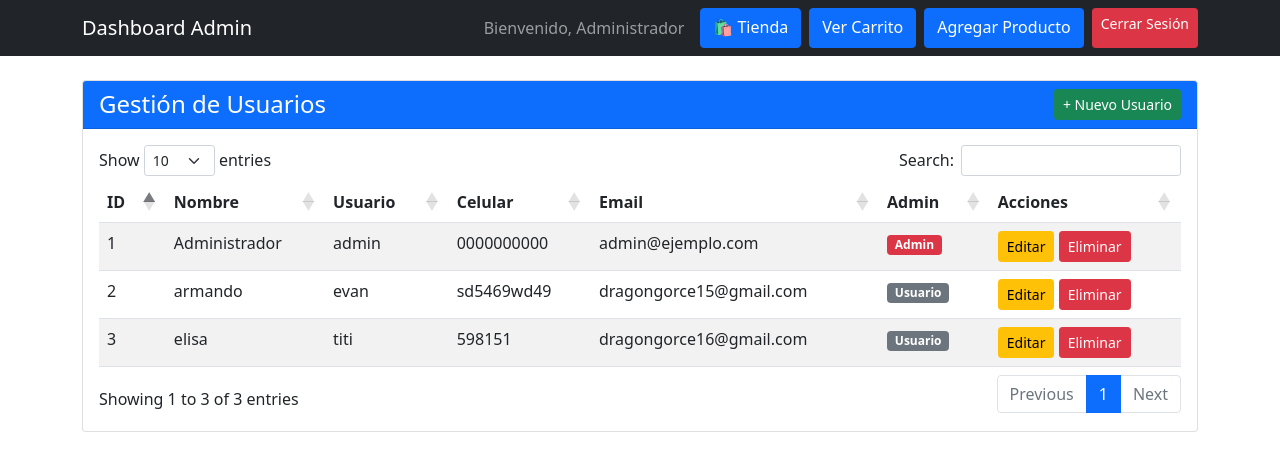
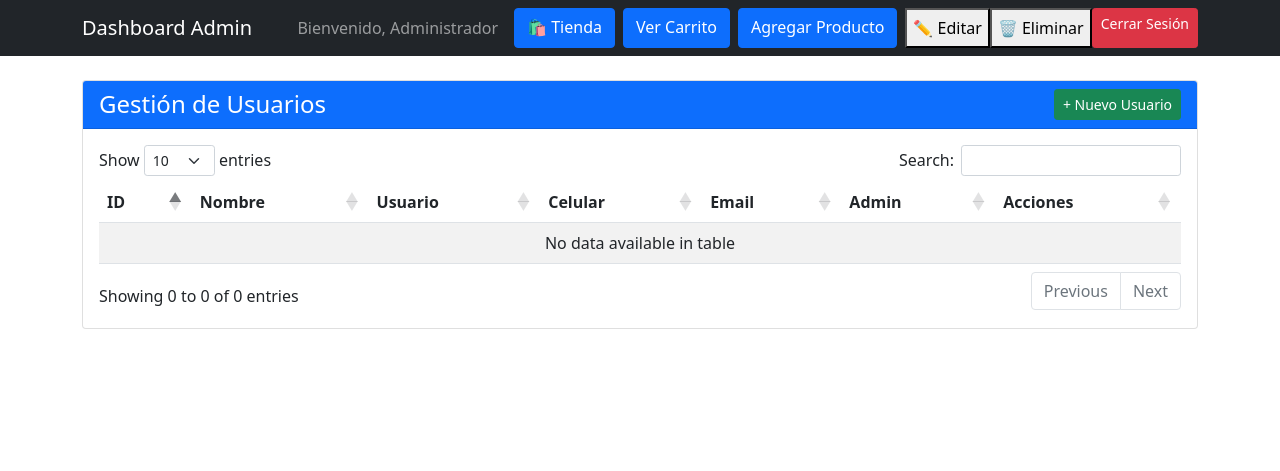
Before and after one commit to evan309007/S1-Ejemplo3-main, a Flask app: page /dashboard in a window 1280 px wide. Shown: the top 471 px of the page. Run offline with Flask 3, Linux system fonts and the light colour scheme; a user stored in the database is signed in; some libraries are stand-ins or nearby versions.

Commit message:
editar, eliminar
Co-authored-by: Copilot <copilot@github.com>

```diff
--- a/app.py
+++ b/app.py
@@ -125,6 +125,7 @@ def login():
 def perfil():
     return render_template('perfil.html', usuario=current_user)
 
+
 # Dashboard de admin (CRUD de usuarios)
 @app.route('/dashboard')
 @login_required
@@ -133,8 +134,9 @@ def dashboard():
         flash('Acceso denegado. Se requieren permisos de administrador', 'error')
         return redirect(url_for('perfil'))
 
-    usuarios = Usuario.query.all()
-    return render_template('dashboard.html', usuarios=usuarios)
+    productos = Producto.query.all()
+    return render_template('dashboard.html', productos=productos)
+
 
 # API Endpoint para crear usuario (desde dashboard)
 @app.route('/api/usuarios', methods=['POST'])
@@ -263,6 +265,101 @@ def nuevo_producto():
 
     return render_template('agregar_productos.html')
 
+# API para crear producto (recibe los datos del formulario)
+@app.route('/api/productos', methods=['POST'])
+@login_required
+def crear_producto():
+    if not current_user.es_admin:
+        return jsonify({'error': 'Acceso denegado'}), 403
+
+    data = request.json
+
+    # Validar campos requeridos
+    if not data.get('nombre') or not data.get('precio'):
+        return jsonify({'error': 'Nombre y precio son requeridos'}), 400
+
+    # Crear el producto
+    nuevo_producto = Producto(
+        nombre=data['nombre'],
+        descripcion=data.get('descripcion', ''),
+        precio=float(data['precio']),
+        stock=int(data.get('stock', 0)),
+        categoria=data.get('categoria', ''),
+        imagen_url=data.get('imagen_url', '')
+    )
+
+    db.session.add(nuevo_producto)
+    db.session.commit()
+
+    return jsonify({
+        'mensaje': 'Producto creado exitosamente',
+        'producto_id': nuevo_producto.id
+    }), 201
+
+# API para editar producto
+@app.route('/api/productos/<int:producto_id>', methods=['PUT'])
+@login_required
+def actualizar_producto(producto_id):
+    if not current_user.es_admin:
+        return jsonify({'error': 'Acceso denegado'}), 403
+
+    producto = Producto.query.get_or_404(producto_id)
+    data = request.json
+
+    # Actualizar campos
+    if 'nombre' in data:
+        producto.nombre = data['nombre']
+    if 'descripcion' in data:
+        producto.descripcion = data['descripcion']
+    if 'precio' in data:
+        producto.precio = float(data['precio'])
+    if 'stock' in data:
+        producto.stock = int(data['stock'])
+    if 'categoria' in data:
+        producto.categoria = data['categoria']
+
+    db.session.commit()
+
+    return jsonify({'mensaje': 'Producto actualizado exitosamente'})
+
+
+# API para eliminar producto
+@app.route('/api/productos/<int:producto_id>', methods=['DELETE'])
+@login_required
+def eliminar_producto(producto_id):
+    if not current_user.es_admin:
+        return jsonify({'error': 'Acceso denegado'}), 403
+
+    producto = Producto.query.get_or_404(producto_id)
+
+    # Verificar que no esté en ningún carrito
+    en_carrito = CarritoItem.query.filter_by(producto_id=producto_id).first()
+    if en_carrito:
+        return jsonify({'error': 'No se puede eliminar: producto está en un carrito'}), 400
+
+    db.session.delete(producto)
+    db.session.commit()
+
+    return jsonify({'mensaje': 'Producto eliminado exitosamente'})
+
+# API para obtener un producto específico
+@app.route('/api/productos/<int:producto_id>', methods=['GET'])
+@login_required
+def obtener_producto(producto_id):
+    if not current_user.es_admin:
+        return jsonify({'error': 'Acceso denegado'}), 403
+
+    producto = Producto.query.get_or_404(producto_id)
+
+    return jsonify({
+        'id': producto.id,
+        'nombre': producto.nombre,
+        'descripcion': producto.descripcion,
+        'precio': producto.precio,
+        'stock': producto.stock,
+        'categoria': producto.categoria
+    })
+
 # Agregar producto al carrito (API)
 @app.route('/api/carrito/agregar', methods=['POST'])
 @login_required
--- a/templates/dashboard.html
+++ b/templates/dashboard.html
@@ -16,6 +16,8 @@
                 <a href="{{ url_for('tienda') }}" class="btn btn-primary me-2">🛍️ Tienda</a>
                 <a href="{{ url_for('ver_carrito') }}" class="btn btn-primary me-2"> Ver Carrito</a>
                 <a href="{{ url_for('nuevo_producto') }}" class="btn btn-primary me-2"> Agregar Producto</a>
+                <button class="btn-editar" onclick="editarProducto({{ productos.id }})">✏️ Editar</button>
+                <button class="btn-eliminar" onclick="eliminarProducto({{ productos.id }})">🗑️ Eliminar</button>
                 <a href="{{ url_for('logout') }}" class="btn btn-danger btn-sm">Cerrar Sesión</a>
             </div>
         </div>
@@ -202,5 +204,42 @@
             }
         }
     </script>
+    <script>
+    function editarProducto(id, nombreActual, precioActual, stockActual) {
+    const nuevoNombre = prompt('Nuevo nombre:', nombreActual);
+    if (nuevoNombre) {
+        fetch(`/api/productos/${id}`, {
+            method: 'PUT',
+            headers: { 'Content-Type': 'application/json' },
+            body: JSON.stringify({ nombre: nuevoNombre })
+        })
+        .then(response => response.json())
+        .then(data => {
+            if (data.error) alert('Error: ' + data.error);
+            else {
+                alert(data.mensaje);
+                location.reload();
+            }
+        });
+    }
+}
+
+    function eliminarProducto(id) {
+        if (!confirm('¿Estás seguro de eliminar este producto?')) return;
+
+        fetch(`/api/productos/${id}`, {
+            method: 'DELETE',
+        })
+        .then(response => response.json())
+        .then(data => {
+            if (data.error) {
+                alert('Error: ' + data.error);
+            } else {
+                alert(data.mensaje);
+                location.reload();
+            }
+        });
+    }
+</script>
 </body>
 </html>
```
Also changed, not shown: instance/usuarios.db.
